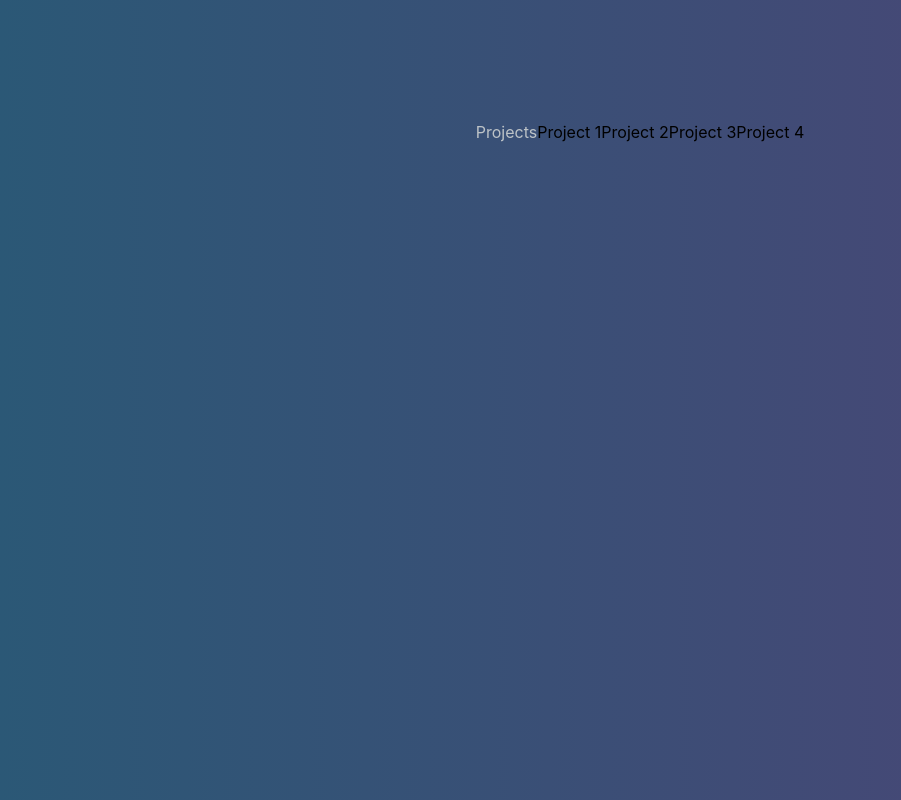
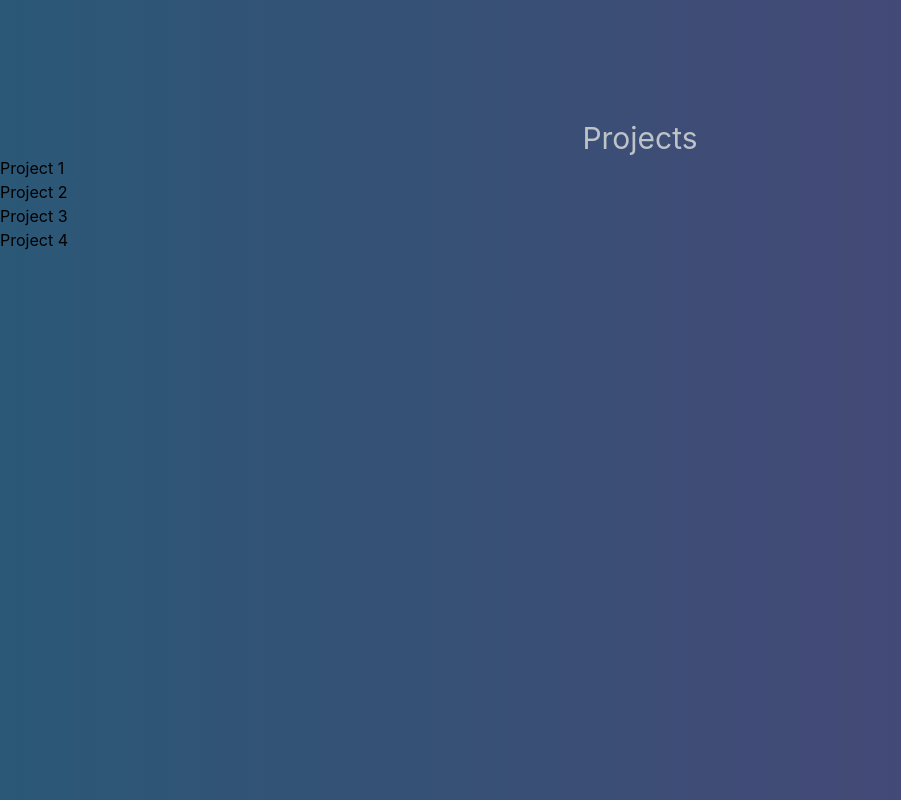
Before and after one commit to Jwolter23/my-portfolio, a React (Create React App) app in the folder portfolio-app/: page / in a window 1280 px wide. Shown: the part 720-1520 px from the top of the page, without its empty margins (0-901 px from the left). Built offline with nearby package versions, Linux system fonts and the light colour scheme.

Commit message:
added sliding feature for projects

```diff
--- a/portfolio-app/src/components/Home.jsx
+++ b/portfolio-app/src/components/Home.jsx
@@ -1,12 +1,7 @@
 import { useRef } from 'react'
 import meWedding from '../Assets/meWedding.jpg'
 
-export default function Home () {
-    const myRef = useRef(null)
-
-    const handleClick = () => {
-        myRef.current.scrollIntoView({ behavior: 'smooth'})
-    }
+export default function Home ({ myRef}) {
 
     return (
         <div>
@@ -22,8 +17,8 @@ export default function Home () {
                 </div>
 
             </div>
-            <div className='flex justify-center h-screen w-screen'>
-                <h1 className=' text-silver'>Projects</h1>
+            <div className=' h-screen w-screen'>
+                <h1 ref={myRef} className=' text-silver flex justify-center text-3xl'>Projects</h1>
                 <div>Project 1</div>
                 <div>Project 2</div>
                 <div> Project 3</div>
@@ -37,4 +32,5 @@ export default function Home () {
             </div>
         </div>
     )
+
 }
--- a/portfolio-app/src/components/Nav.jsx
+++ b/portfolio-app/src/components/Nav.jsx
@@ -1,14 +1,27 @@
 import { Link } from 'react-router-dom'
+import  Home  from './Home'
+import { useRef } from 'react'
 
 export default function Nav () {
+    const myRef = useRef(null)
+
+    const handleClick = (myRef) => {
+        myRef.current.scrollIntoView({ behavior: 'smooth'})
+    }
+
     return (
         <div>
             <div class=' flex justify-end gap-5 mr-4 pt-4 pb-0 text-silver'>
-            <Link to='/'> Home </Link>
-            <Link to='/projects'> Projects</Link>
-            <Link to='/resume'> Resume </Link>
-            <Link to='/contact'> Contact </Link>
-                </div>
+                <Link to='/'> Home </Link>
+                <button onClick={()=>handleClick(myRef)}>Projects</button>
+                <Link to='/resume'> Resume </Link>
+                <Link to='/contact'> Contact </Link>
+
             </div>
+            <div>
+            <Home handleClick={handleClick}
+                    myRef={myRef} />
+            </div>
+        </div>
     )
 }
```
